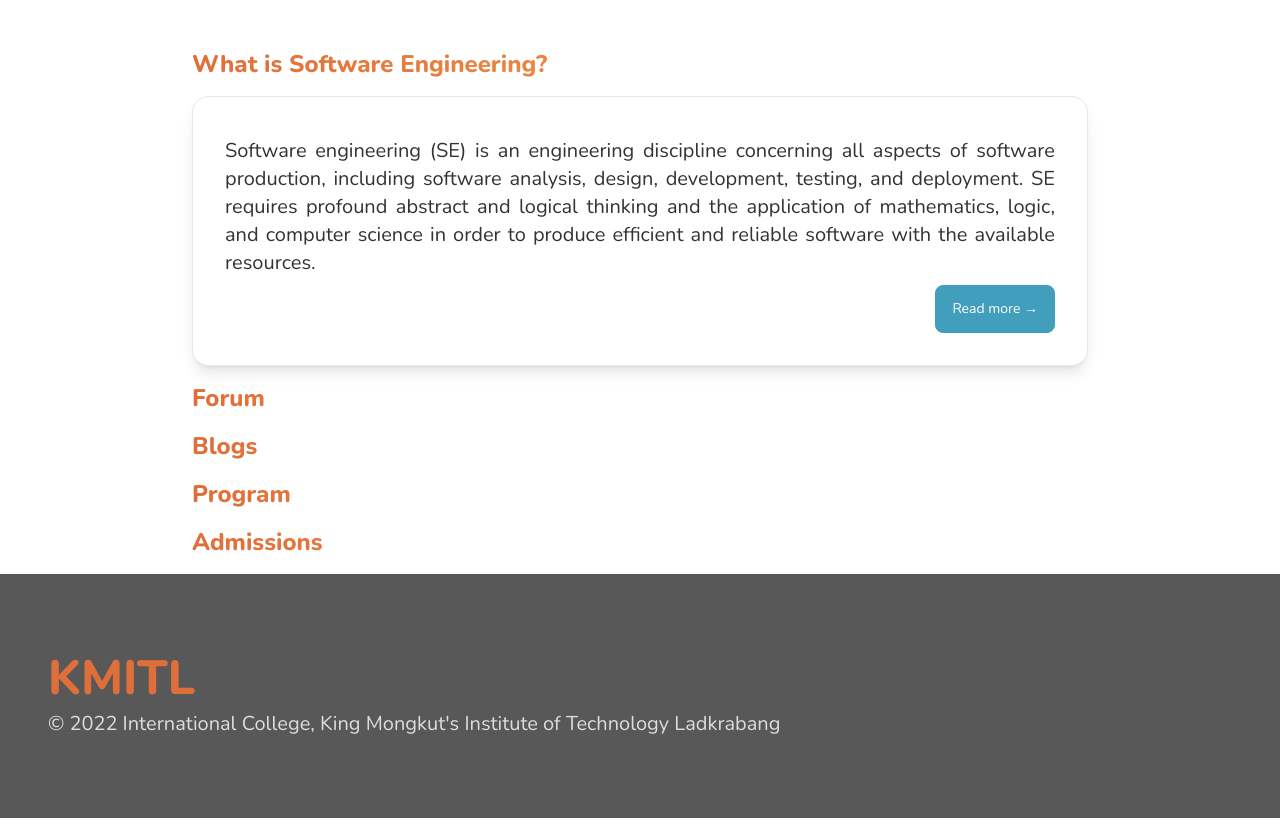
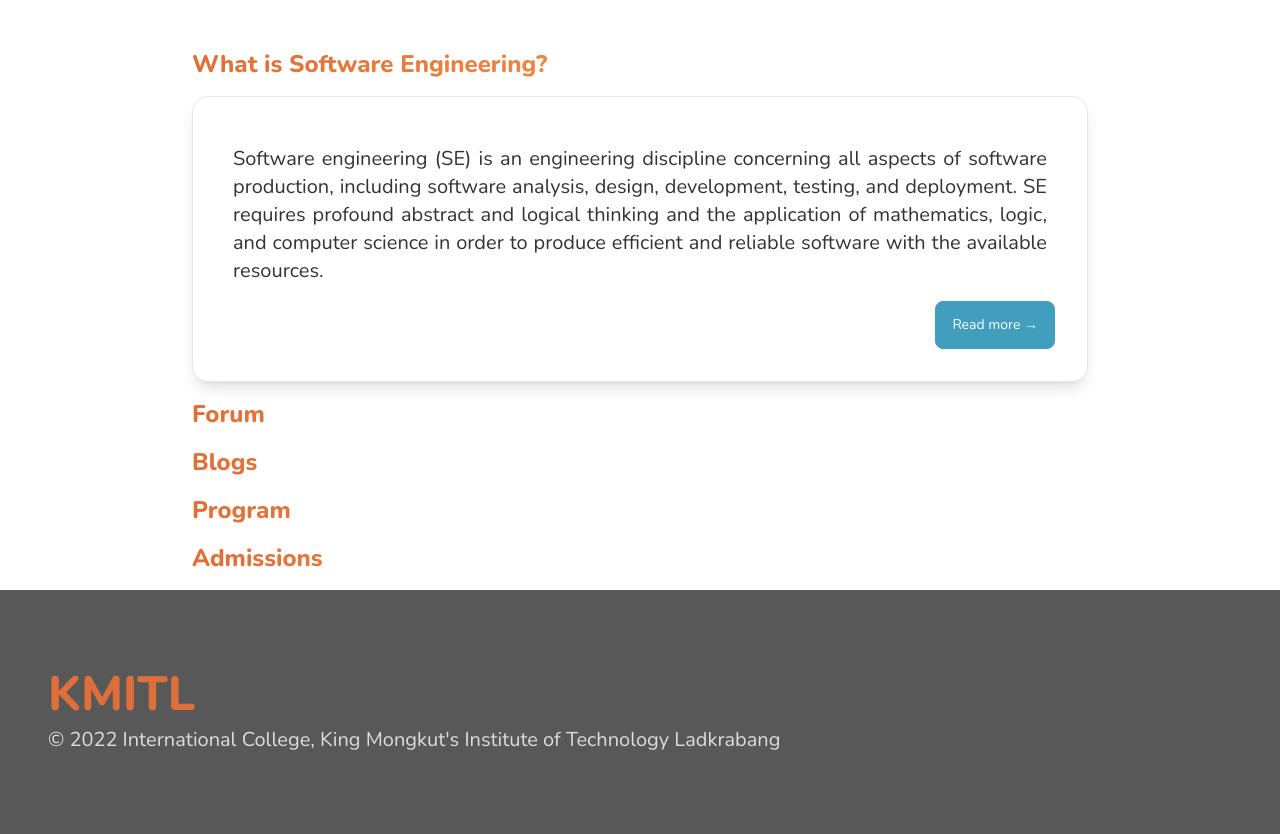
Before and after one commit to neneprm/SE-WEBSITE, a Next.js app: page / in a window 1280 px wide. Shown: the part 800-1634 px from the top of the page. Built offline with nearby package versions, Linux system fonts and the light colour scheme.

Commit message:
Fix style and size

```diff
--- a/pages/components/button.tsx
+++ b/pages/components/button.tsx
@@ -2,7 +2,7 @@ import { useState } from "react"
 import Link from "next/link"
 
 interface IButton {
-  style: string
+  style?: string
   link: string
   text: string
 }
--- a/pages/components/card.tsx
+++ b/pages/components/card.tsx
@@ -25,12 +25,12 @@ const Card: React.FunctionComponent<ICard> = ({
       {image}
       <div className="card-body">
         <h3
-          className={`card-title text-base sm:text-lg lg:text-2xl ${titleStyle}`}
+          className={`card-title text-base sm:text-lg lg:text-2xl 2xl:text-3xl ${titleStyle}`}
         >
           <span>{icon}</span>
           {title}
         </h3>
-        <P text={`${body}`} />
+        <P text={`${body}`} style="p-2"/>
         <div className="card-actions justify-center md:justify-end">
           <button className="btn btn-link text-accent md:btn-accent md:text-base-100 md:no-underline md:hover:no-underline">
             <Link href={`${link}`}>
```
Also changed, not shown: pages/components/headers.tsx (+12 -4 lines).
